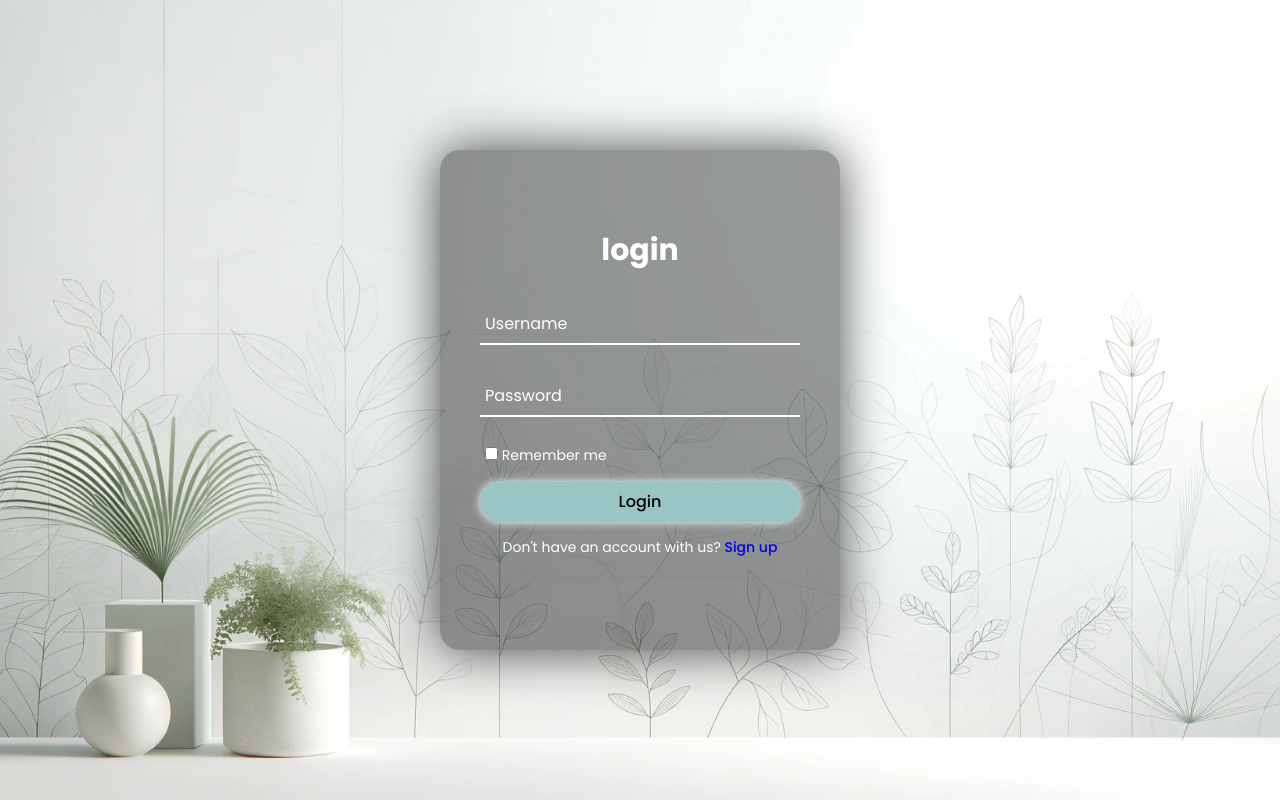
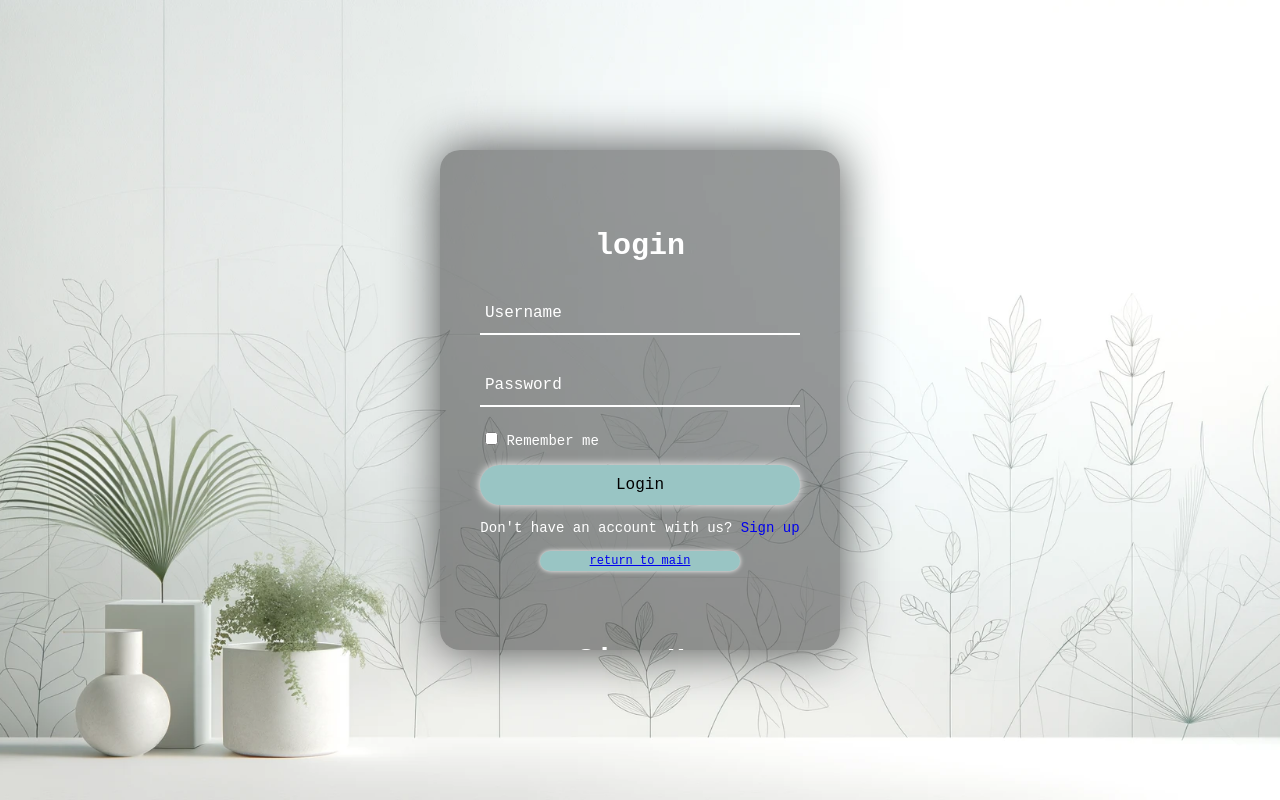
Before and after one commit to turbomoisty/okay_Bloomer, a Flask app: page /login_page in a window 1280 px wide. Run offline with Flask 3, Linux system fonts and the light colour scheme.

Commit message:
additonal features

```diff
--- a/OB/static/login_page.css
+++ b/OB/static/login_page.css
@@ -1,12 +1,12 @@
-@import url('https://fonts.googleapis.com/css2?family=Poppins:wght@300;400;500;600;700;800;900&display=swap');
 
 
 * {
     margin: 0;
     padding: 0;
     box-sizing: border-box;
-    font-family: 'Poppins', 'sans-serif';
+    font-family: 'Courier New', sans-serif;
 }
+
 
 body{
     display: flex;
@@ -116,6 +116,27 @@
 outline: none;
 }
 
+.return {
+    display: flex;
+    justify-content: center;
+    margin-top: 15px;
+}
+
+.return button{
+    position: center;
+    height: 20px;
+    width: 200px; /* Adjust the width as needed */
+    font-size: 12px;
+    color: #000;
+    font-weight: 500;
+    cursor: pointer;
+    background: #99c5c4;
+    border-radius: 10px;
+    border: none;
+    outline: none;
+    box-shadow: 0 0 5px #fff;
+}
+
 .signUp-link {
     font-size: 14px;
     text-align: center;
--- a/OB/templates/login_page.html
+++ b/OB/templates/login_page.html
@@ -8,7 +8,6 @@
 
 </head>
 <body>
-
     <div class="wrapper">
         <div class="form-wrapper sign-in">
             <form action="">
@@ -30,6 +29,11 @@
                         Sign up</a>
                     </p>
                 </div>
+                <div class="return">
+                    <button><a href="{{url_for('main_page')}}">return to main</a></button>
+                </div>
+
+
             </form>
         </div>
 
@@ -41,8 +45,7 @@
                     <label for="">Username</label>
                 </div>
                 <div class="input-group">
-                    <input type="email" pattern="^[\w]{1,}[\w.+-]{0,}@[\w-]{2,}([.][a-zA-Z]{2,}|[.][\w-]{2,}[.][a-zA-Z]{2,})$
-                    " required/>
+                    <input type="email" pattern="^[\w]{1,}[\w.+-]{0,}@[\w-]{2,}([.][a-zA-Z]{2,}|[.][\w-]{2,}[.][a-zA-Z]{2,})$" required/>
                     <label for="">Email</label>
                 </div>
                 <div class="input-group">
```
Also changed, not shown: OB/okayBloomer.py (+27 -3 lines), OB/static/about_us.css (+4 -8 lines), OB/templates/about_us.html (+6 -6 lines).
